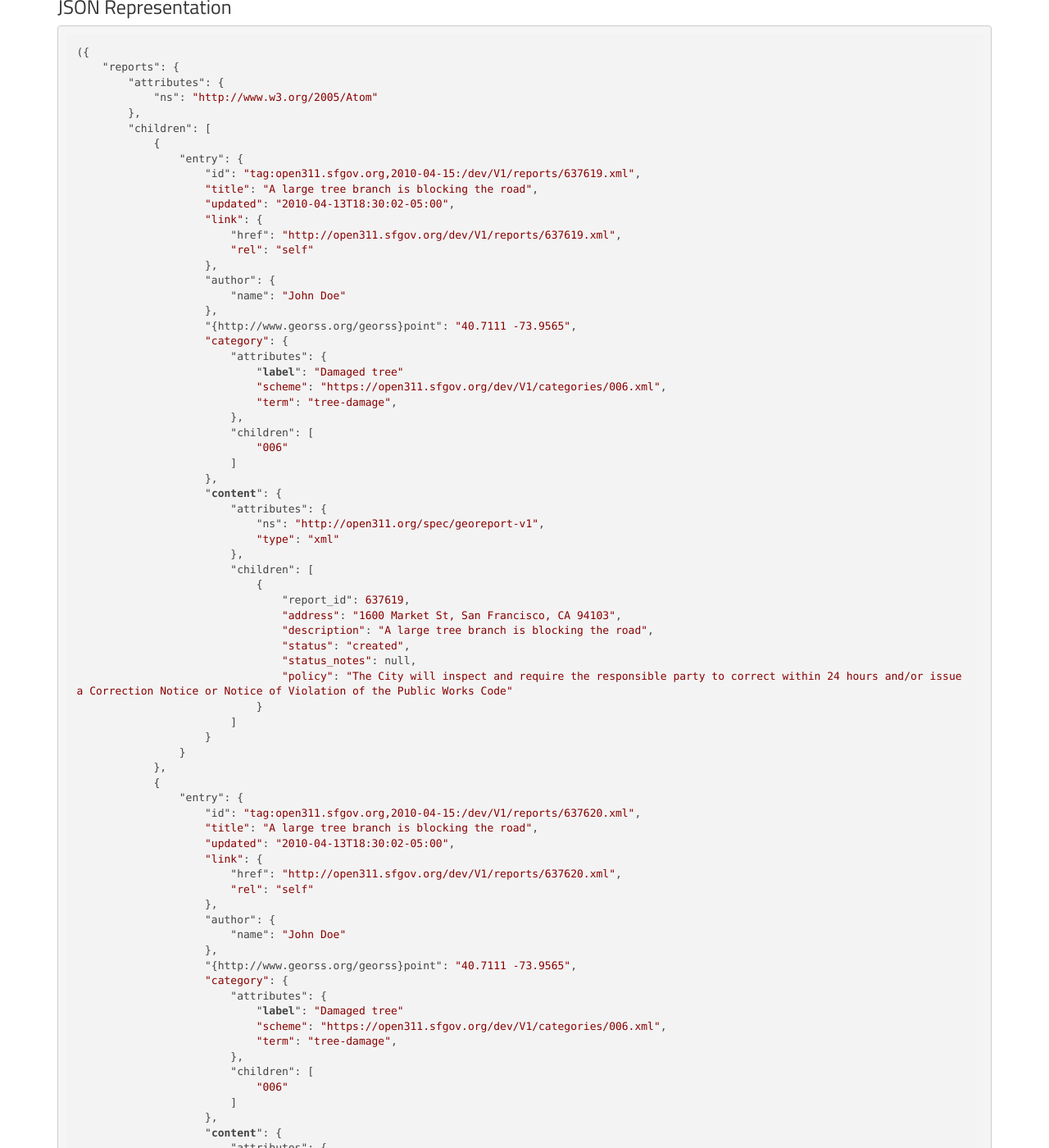
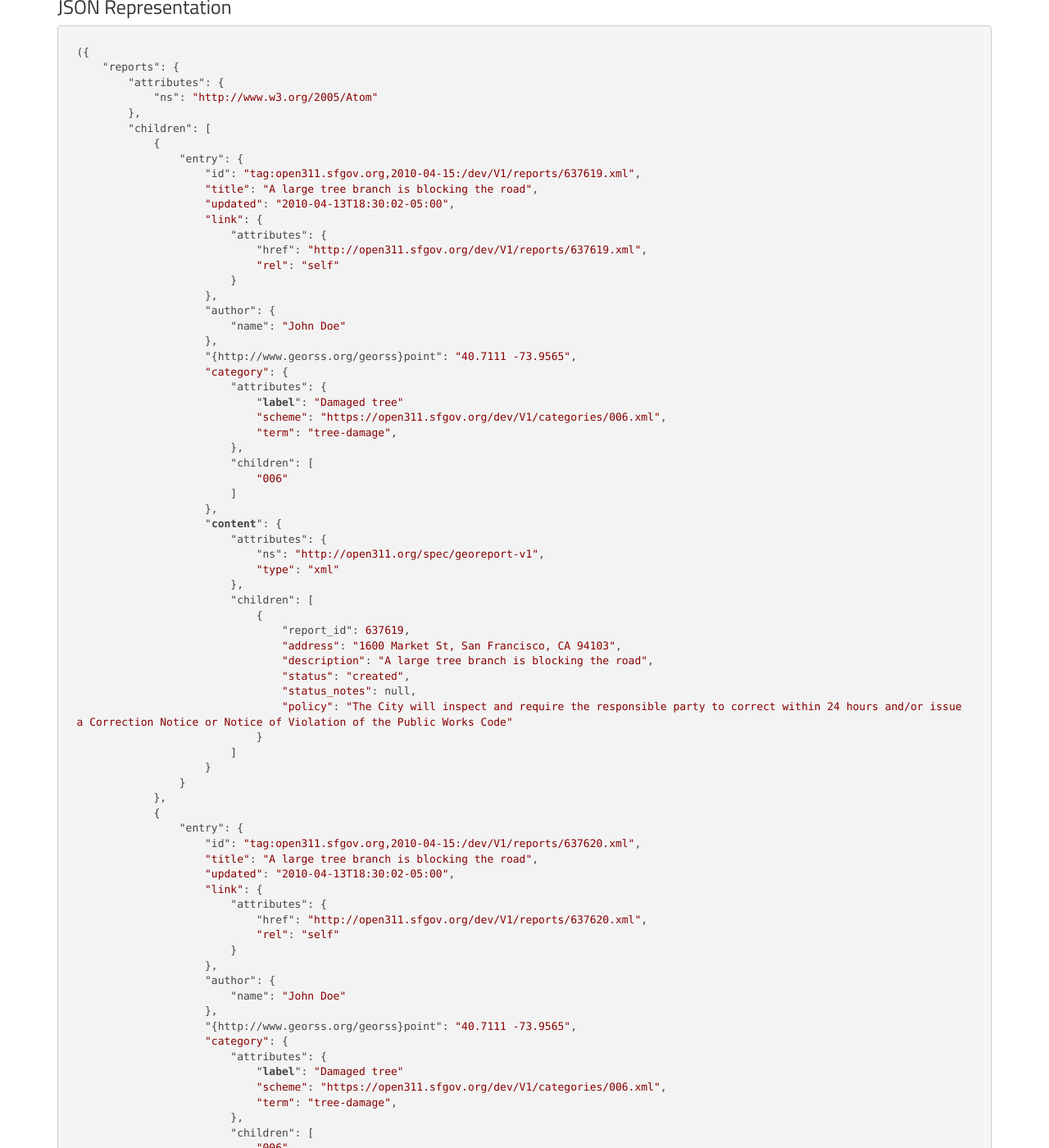
Before and after one commit to open311/open311.github.io, a Jekyll site: the page built from JSON_and_XML_Conversion.md, in a window 1280 px wide and 1400 px high, scrolled down 12681 px. Shown: the whole window at 82% size. Built offline with Jekyll 4.4.1, drawn with Linux system fonts in a browser that asks for light colours; nearby versions of some CDN libraries; some of the changed text lies outside the part shown.

Commit message:
Small fixes

```diff
--- a/JSON_and_XML_Conversion.md
+++ b/JSON_and_XML_Conversion.md
@@ -618,8 +618,10 @@ The Abdera convention is what is used within the Apache Abdera project to show A
                         "title": "A large tree branch is blocking the road",
                         "updated": "2010-04-13T18:30:02-05:00",
                         "link": {
-                            "href": "http://open311.sfgov.org/dev/V1/reports/637619.xml",
-                            "rel": "self"
+                            "attributes": {
+                                "href": "http://open311.sfgov.org/dev/V1/reports/637619.xml",
+                                "rel": "self"
+                            }
                         },
                         "author": {
                             "name": "John Doe"
@@ -659,8 +661,10 @@ The Abdera convention is what is used within the Apache Abdera project to show A
                         "title": "A large tree branch is blocking the road",
                         "updated": "2010-04-13T18:30:02-05:00",
                         "link": {
-                            "href": "http://open311.sfgov.org/dev/V1/reports/637620.xml",
-                            "rel": "self"
+                            "attributes": {
+                                "href": "http://open311.sfgov.org/dev/V1/reports/637620.xml",
+                                "rel": "self"
+                            }
                         },
                         "author": {
                             "name": "John Doe"
@@ -700,8 +704,10 @@ The Abdera convention is what is used within the Apache Abdera project to show A
                         "title": "A large tree branch is blocking the road",
                         "updated": "2010-04-13T18:30:02-05:00",
                         "link": {
-                            "href": "http://open311.sfgov.org/dev/V1/reports/637621.xml",
-                            "rel": "self"
+                            "attributes": {
+                                "href": "http://open311.sfgov.org/dev/V1/reports/637621.xml",
+                                "rel": "self"
+                            }
                         },
                         "author": {
                             "name": "John Doe"
```
